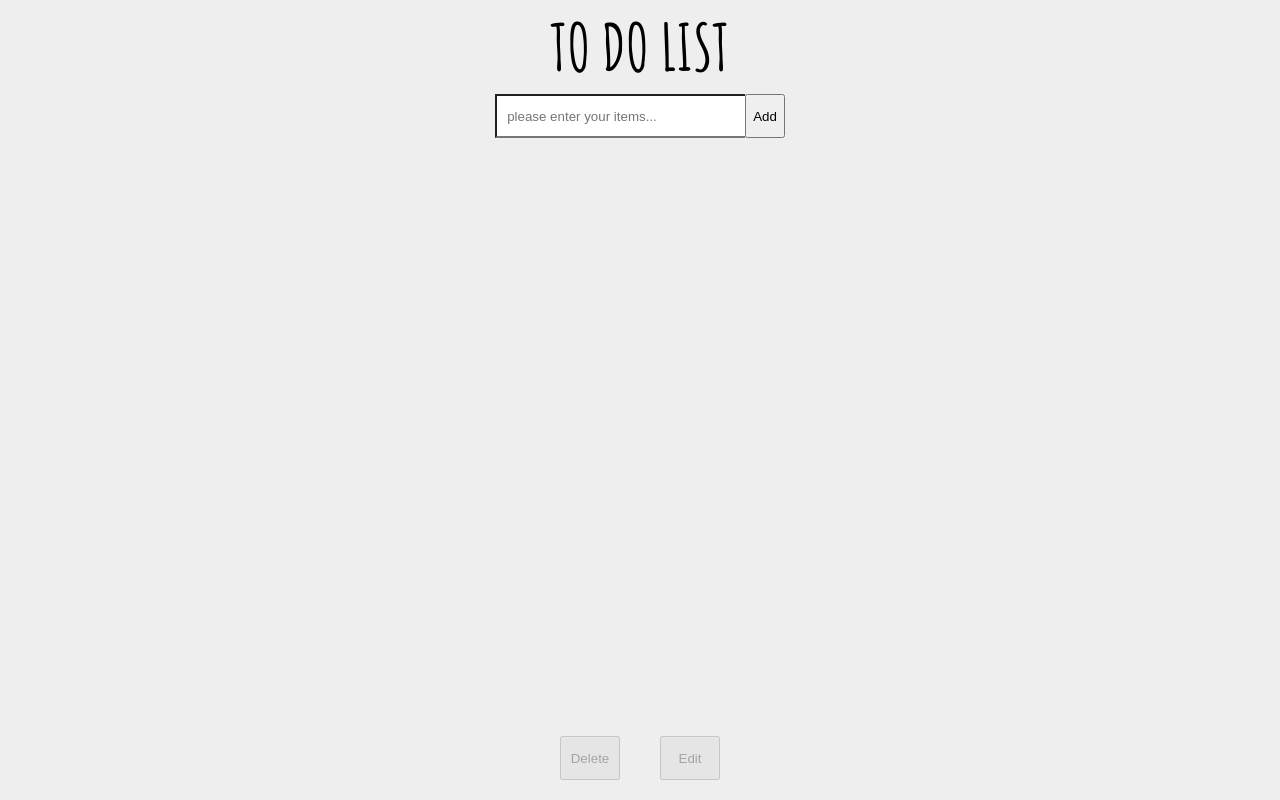
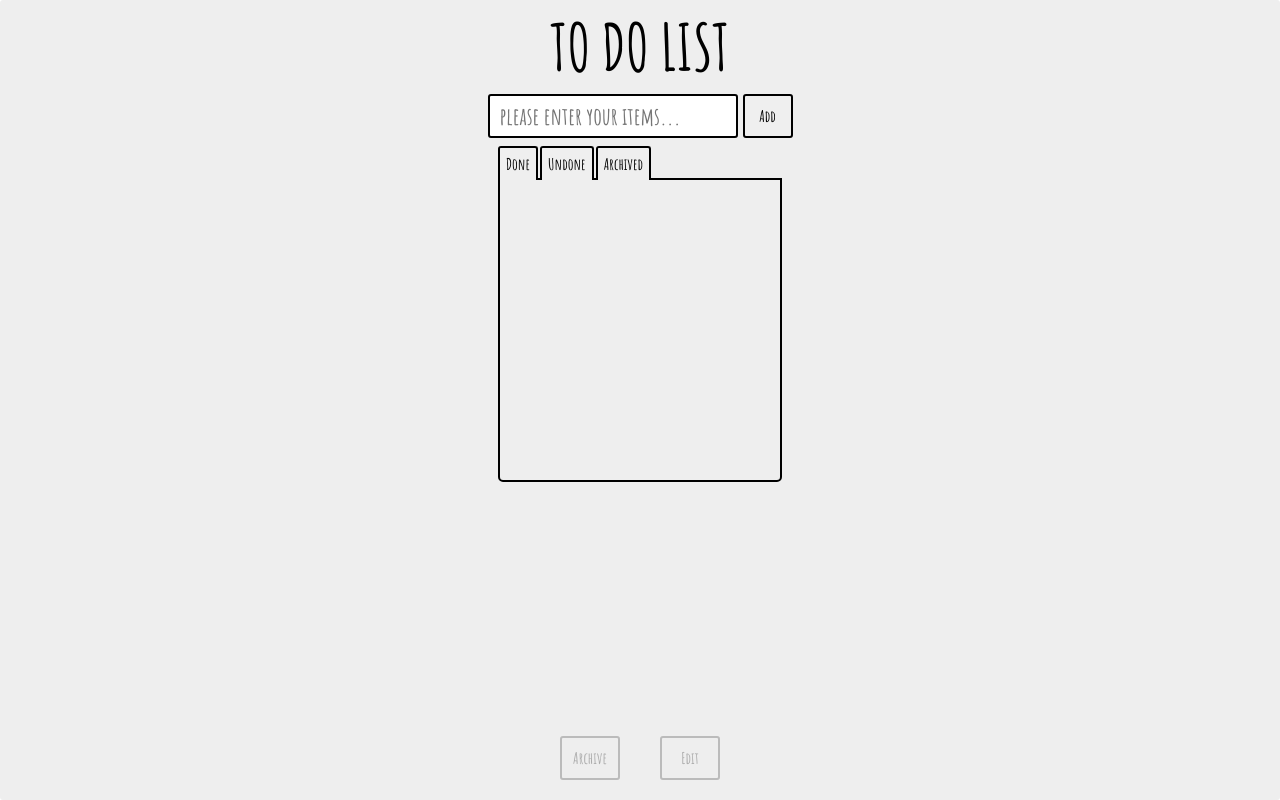
Before and after one commit to guychienll/todolist, a React (Create React App) app: page / in a window 1280 px wide. Built offline with nearby package versions, Linux system fonts and the light colour scheme.

Commit message:
feat: complete the custom checkbox and tabs

```diff
--- a/src/App.tsx
+++ b/src/App.tsx
@@ -49,7 +49,7 @@ function App() {
       process: ENUM_ITEM_PROCESS_TYPE.UNKNOWN,
     } as Item);
   };
-  const deleteItemsHandler = () => {
+  const archiveItemsHandler = () => {
     workingBuffer.forEach((id) => {
       const cloneItems = items;
       const itemIndexWhichWouldBeDeleted = cloneItems.findIndex((item) => {
@@ -86,7 +86,6 @@ function App() {
     setIsEditing(true);
     setItemBuffer(cloneItemBuffer);
   };
-
   const saveItemHandler = () => {
     let cloneItems = [...items];
     const indexOfEditingItem = cloneItems.findIndex((item) => {
@@ -121,7 +120,7 @@ function App() {
       <Tools
         clickEditHandler={clickEditHandler}
         workingBuffer={workingBuffer}
-        deleteItemsHandler={deleteItemsHandler}
+        archiveItemsHandler={archiveItemsHandler}
         isEditing={isEditing}
       />
     </Container>
--- a/src/components/Form.tsx
+++ b/src/components/Form.tsx
@@ -4,15 +4,18 @@ import { Item } from "../interface/Item";
 
 export const StyledForm = styled.div`
   height: 44px;
+  display: flex;
+  align-items: center;
   input {
     box-sizing: border-box;
     width: 250px;
     height: inherit;
     padding-left: 10px;
-    border-right: none;
   }
   button {
     height: inherit;
+    width: 50px;
+    margin-left: 5px;
   }
 `;
 
--- a/src/components/List.tsx
+++ b/src/components/List.tsx
@@ -1,6 +1,7 @@
 import React from "react";
 import styled from "styled-components";
 import { Item } from "../interface/Item";
+import { Tabs } from "./Tabs";
 
 interface IProps {
   items: Item[];
@@ -8,8 +9,15 @@ interface IProps {
   workingBuffer: string[];
 }
 const StyledList = styled.ul`
-  margin: 10px;
+  width: 280px;
+  height: 300px;
+  border: 2px solid #000;
+  border-radius: 0 0 5px 5px;
+  position: relative;
+  margin-top: 40px;
   li {
+    display: flex;
+    align-items: center;
     padding: 5px;
     font-size: 1.2rem;
     cursor: pointer;
@@ -18,6 +26,34 @@ const StyledList = styled.ul`
     white-space: nowrap;
     overflow-x: hidden;
     text-overflow: ellipsis;
+    input {
+      display: none;
+      opacity: 0;
+      visibility: hidden;
+      :checked ~ .checkbox::after {
+        opacity: 1;
+      }
+    }
+    label {
+      font-size: 1.5rem;
+    }
+    .checkbox {
+      min-width: 20px;
+      height: 20px;
+      border: 2px solid #000;
+      margin: 0 3px 0 3px;
+      position: relative;
+      ::after {
+        content: "✔";
+        position: absolute;
+        font-size: 1.2rem;
+        top: 0;
+        bottom: 0;
+        right: 0;
+        left: 2px;
+        opacity: 0;
+      }
+    }
     button {
       margin: 0 0 0 20px;
     }
@@ -26,6 +62,7 @@ const StyledList = styled.ul`
 export function List({ items, AddItemInWorkingBuffer, workingBuffer }: IProps) {
   return (
     <StyledList>
+      <Tabs />
       {items
         .sort((a, b) => {
           return parseInt(a.id) - parseInt(b.id);
@@ -40,6 +77,7 @@ export function List({ items, AddItemInWorkingBuffer, workingBuffer }: IProps) {
                 onChange={AddItemInWorkingBuffer}
                 checked={workingBuffer.includes(item.id)}
               />
+              <label className="checkbox" htmlFor={item.id}></label>
               <label htmlFor={item.id}>{item.title}</label>
             </li>
           );
--- /dev/null
+++ b/src/components/Tabs.tsx
@@ -0,0 +1,34 @@
+import React from "react";
+import styled from "styled-components";
+
+const StlyedTabs = styled.div`
+  display: flex;
+  width: 280px;
+  height: 44px;
+  align-items: center;
+  justify-content: start;
+  position: absolute;
+  top: -39px;
+  left: -2px;
+  button {
+    height: 34px;
+    border: 2px solid #000;
+    border-bottom: none;
+    border-radius: 3px 3px 0 0;
+    margin-right: 2px;
+    outline: none;
+    :hover {
+      font-size: 1.5rem;
+      outline: none;
+    }
+  }
+`;
+export function Tabs() {
+  return (
+    <StlyedTabs>
+      <button data-testid="doneButton">Done</button>
+      <button data-testid="undoneButton">Undone</button>
+      <button data-testid="archivedButton">Archived</button>
+    </StlyedTabs>
+  );
+}
--- a/src/components/Tools.tsx
+++ b/src/components/Tools.tsx
@@ -13,7 +13,7 @@ const StyledTools = styled.div`
   }
 `;
 interface IProps {
-  deleteItemsHandler: () => void;
+  archiveItemsHandler: () => void;
   clickEditHandler: (e: React.MouseEvent<HTMLButtonElement>) => void;
   isEditing: boolean;
   workingBuffer: string[];
@@ -21,19 +21,19 @@ interface IProps {
 export function Tools({
   workingBuffer,
   isEditing,
-  deleteItemsHandler,
+  archiveItemsHandler,
   clickEditHandler,
 }: IProps) {
-  const isDeleteDisabled = workingBuffer.length <= 0 || isEditing;
+  const isArchiveDisabled = workingBuffer.length <= 0 || isEditing;
   const isEditDisabled = workingBuffer.length !== 1 || isEditing;
   return (
     <StyledTools>
       <button
-        onClick={deleteItemsHandler}
-        disabled={isDeleteDisabled}
-        data-testid="deleteButton"
+        onClick={archiveItemsHandler}
+        disabled={isArchiveDisabled}
+        data-testid="archiveButton"
       >
-        Delete
+        Archive
       </button>
       <button
         onClick={clickEditHandler}
--- a/src/enum/ENUM_ITEM_PROCESS_TYPE.tsx
+++ b/src/enum/ENUM_ITEM_PROCESS_TYPE.tsx
@@ -2,5 +2,5 @@ export enum ENUM_ITEM_PROCESS_TYPE {
   UNKNOWN = 0,
   UNDONE = 1,
   DONE = 2,
-  ARCHIVE = 3,
+  ARCHIVED = 3,
 }
--- a/src/index.tsx
+++ b/src/index.tsx
@@ -7,7 +7,31 @@ import { createGlobalStyle } from "styled-components";
 
 const GlobalStyle = createGlobalStyle`
   ${reset}
-  font-family: "Amatic SC", cursive;
+  *{
+      font-family: "Amatic SC", cursive;
+    border-radius:3px;
+  }
+  input{
+    font-size: 1.5rem;
+    border: 2px solid #000;
+    ::placeholder{
+      font-size: 1.5rem;
+    }
+  }
+  button{
+    font-size: 1rem;
+    border: 2px solid #000;
+    :disabled{
+    border: 2px solid #bbb;
+    }
+    :active{
+      font-size: 1.5rem;
+      outline: none;
+    }
+  }
+  li{
+      font-family:  "Amatic SC", cursive;
+  }
 `;
 
 ReactDOM.render(
```
Also changed, not shown: 1 other file (tests, documents, lock files or other folders).
